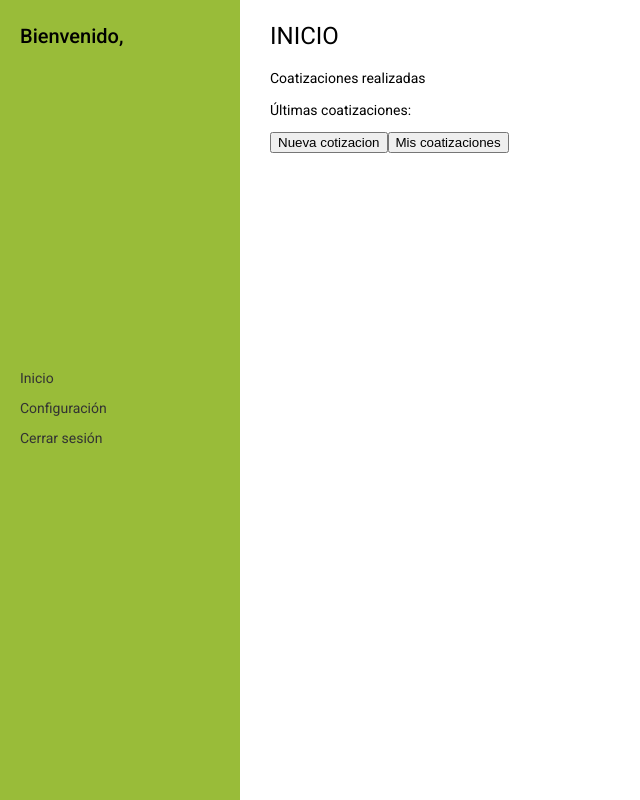
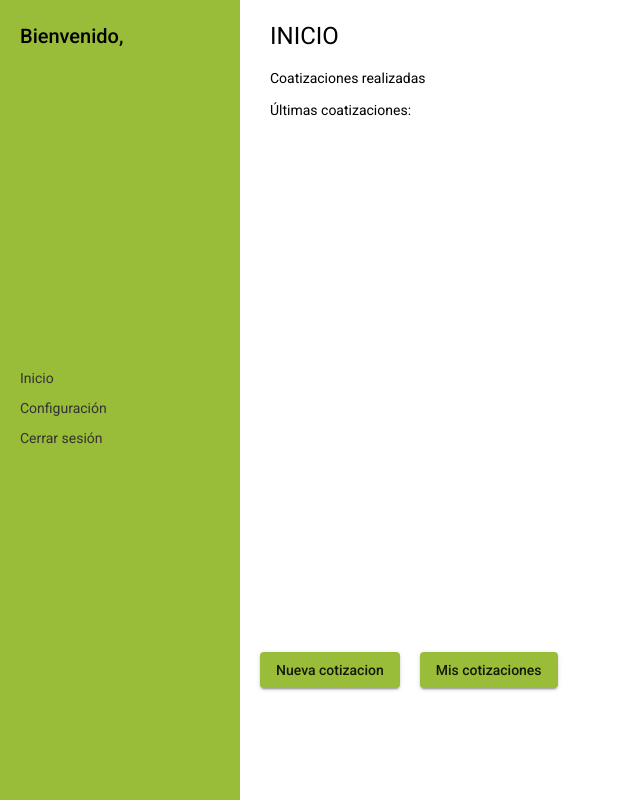
Before and after one commit to PArts23/TF_Finanzas, an Angular app: page /Mi-Vivienda/inicio in a window 1280 px wide. Shown: the whole page, without its empty margins (0-640 px from the left). Built offline with nearby package versions, Linux system fonts and the light colour scheme.

Commit message:
modified principal component

```diff
--- a/angular.json
+++ b/angular.json
@@ -99,5 +99,8 @@
         }
       }
     }
+  },
+  "cli": {
+    "analytics": "e63684a2-90bd-4f35-9ced-8e3da8a5213c"
   }
 }
--- a/src/app/app.module.ts
+++ b/src/app/app.module.ts
@@ -16,6 +16,7 @@ import { MatSnackBarModule } from '@angular/material/snack-bar';
 import { MisCoatizacionesComponent } from './page/mis-coatizaciones/mis-coatizaciones.component';
 import { TablaCoatizacionComponent } from './page/tabla-coatizacion/tabla-coatizacion.component';
 import { MenuComponent } from './page/menu/menu.component';
+import { MatButtonModule } from '@angular/material/button';
 
 @NgModule({
   declarations: [
@@ -38,6 +39,7 @@ import { MenuComponent } from './page/menu/menu.component';
     BrowserAnimationsModule,
     MatFormFieldModule,
     MatInputModule,
+    MatButtonModule,
   ],
   providers: [],
   bootstrap: [AppComponent]
--- a/src/app/page/principal/principal.component.css
+++ b/src/app/page/principal/principal.component.css
@@ -3,3 +3,14 @@
     /* Asegura que el contenido principal no se solape con la barra de navegación */
     padding: 20px;
 }
+
+.button-area{
+    margin-top: 500px;
+    margin-left: 250px;
+}
+
+.mat-primario{
+    background-color: #99BC39;
+    margin-left: 10px;
+    margin-right: 10px;
+}
--- a/src/app/page/principal/principal.component.html
+++ b/src/app/page/principal/principal.component.html
@@ -4,6 +4,8 @@
     <h1>INICIO</h1>
     <p>Coatizaciones realizadas</p>
     <p>Últimas coatizaciones:</p>
-    <button routerLink="/Mi-Vivienda/nueva-cotizacion">Nueva cotizacion</button>
-    <button>Mis coatizaciones</button>
 </div>
+<div class="button-area">
+    <button mat-raised-button routerLink="/Mi-Vivienda/nueva-cotizacion" color="primario">Nueva cotizacion</button>
+    <button mat-raised-button color="primario">Mis cotizaciones</button>
+</div>
--- a/src/app/page/principal/principal.component.ts
+++ b/src/app/page/principal/principal.component.ts
@@ -4,7 +4,8 @@ import { ActivatedRoute } from '@angular/router';
 @Component({
   selector: 'app-principal',
   templateUrl: './principal.component.html',
-  styleUrls: ['./principal.component.css']
+  styleUrls: ['./principal.component.css'],
+
 })
 export class PrincipalComponent implements OnInit {
 
```
